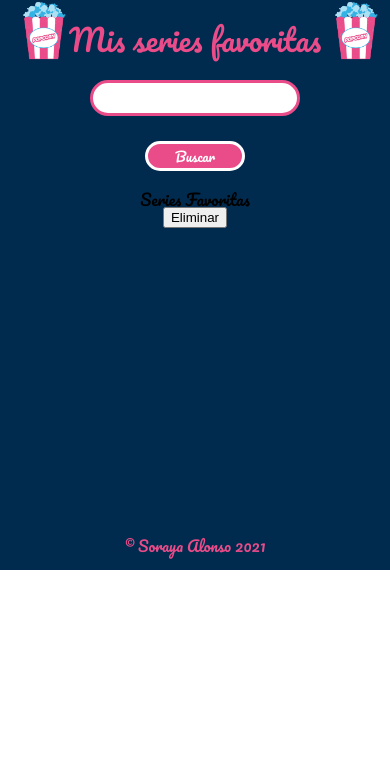
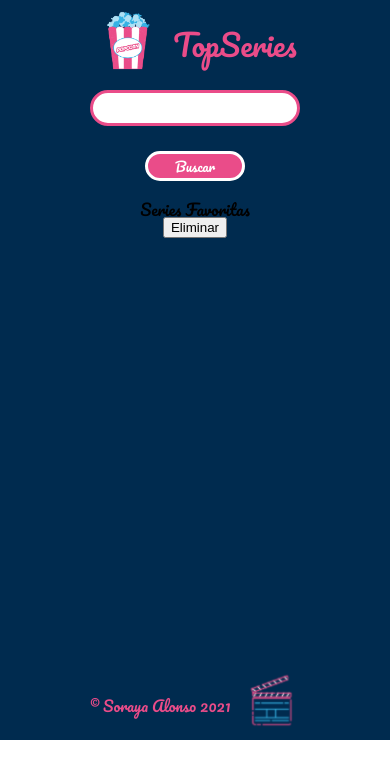
Before and after one commit to Adalab/modulo-2-evaluacion-final-SorayaAC, a website: page docs/index.html in a window 390 px wide. Drawn offline with Linux system fonts and the light colour scheme; no server answers.

Commit message:
More changes in mobile version

```diff
--- a/docs/index.html
+++ b/docs/index.html
@@ -14,20 +14,12 @@
       rel="stylesheet"
     />
     <link rel="stylesheet" href="./assets/css/index.css" />
-    <title>Seriesflix</title>
+    <title>TopSeries</title>
   </head>
   <body class="body">
     <header class="header">
       <img class="header__img" src="./assets/images/Popcorn.png" alt="Popcorn" />
-      <h1 class="header__title">
-        Mis series favoritas
-        <!-- <img
-          class="header__title--img"
-          src="https://fontmeme.com/permalink/210912/eb348afb0c354bb3365863d330965ff4.png"
-          alt="netflix-font"
-        /> -->
-      </h1>
-      <img class="header__img" src="./assets/images/Popcorn.png" alt="Popcorn" />
+      <h1 class="header__title">TopSeries</h1>
     </header>
 
     <main class="main">
@@ -63,6 +55,7 @@
 
     <footer class="footer">
       <p class="footer__text">&copy; Soraya Alonso 2021</p>
+      <img class="footer__img" src="./assets/images/Film.png" alt="Film" />
     </footer>
 
 
--- a/src/scss/layout/_footer.scss
+++ b/src/scss/layout/_footer.scss
@@ -1,12 +1,17 @@
 .footer {
+    display: flex;
+    align-items: center;
+    justify-content: center;
+    background-color: #002b4f;
     &__text{
-        background-color: #002b4f;
+
         font-size: 15px;
-        height: 50px;
-        display: flex;
-        align-items: center;
-        justify-content: center;
         color: #ea4c89;
-
+        margin-right: 10px;
+    }
+    &__img{
+        height: 60px;
+        width: 60px;
+        margin-bottom: 10px;
     }
   }
--- a/src/scss/layout/_header.scss
+++ b/src/scss/layout/_header.scss
@@ -7,14 +7,17 @@
     &__img{
         width: 60px;
         height: 60px;
+        margin-top: 10px;
     }
 
     &__title{
         margin-top: 20px;
+        padding-left: 20px;
         font-size: 30px;
         color:  #ea4c89;
 
 
 
+
     }
 }
--- a/src/scss/layout/_main.scss
+++ b/src/scss/layout/_main.scss
@@ -4,7 +4,7 @@
 	margin: 0;
 	padding: 0;
 	list-style: none;
-	min-height: 460px;
+	min-height: 600px;
 	&__form {
 		display: flex;
 		flex-direction: column;
```
Also changed, not shown: src/html/index.html (+1 -1 lines), src/html/partials/footer.html (+1 -0 lines), src/html/partials/header.html (+1 -9 lines), docs/assets/css/index.css, docs/assets/images/Film.png (added), src/images/Film.png (added).
